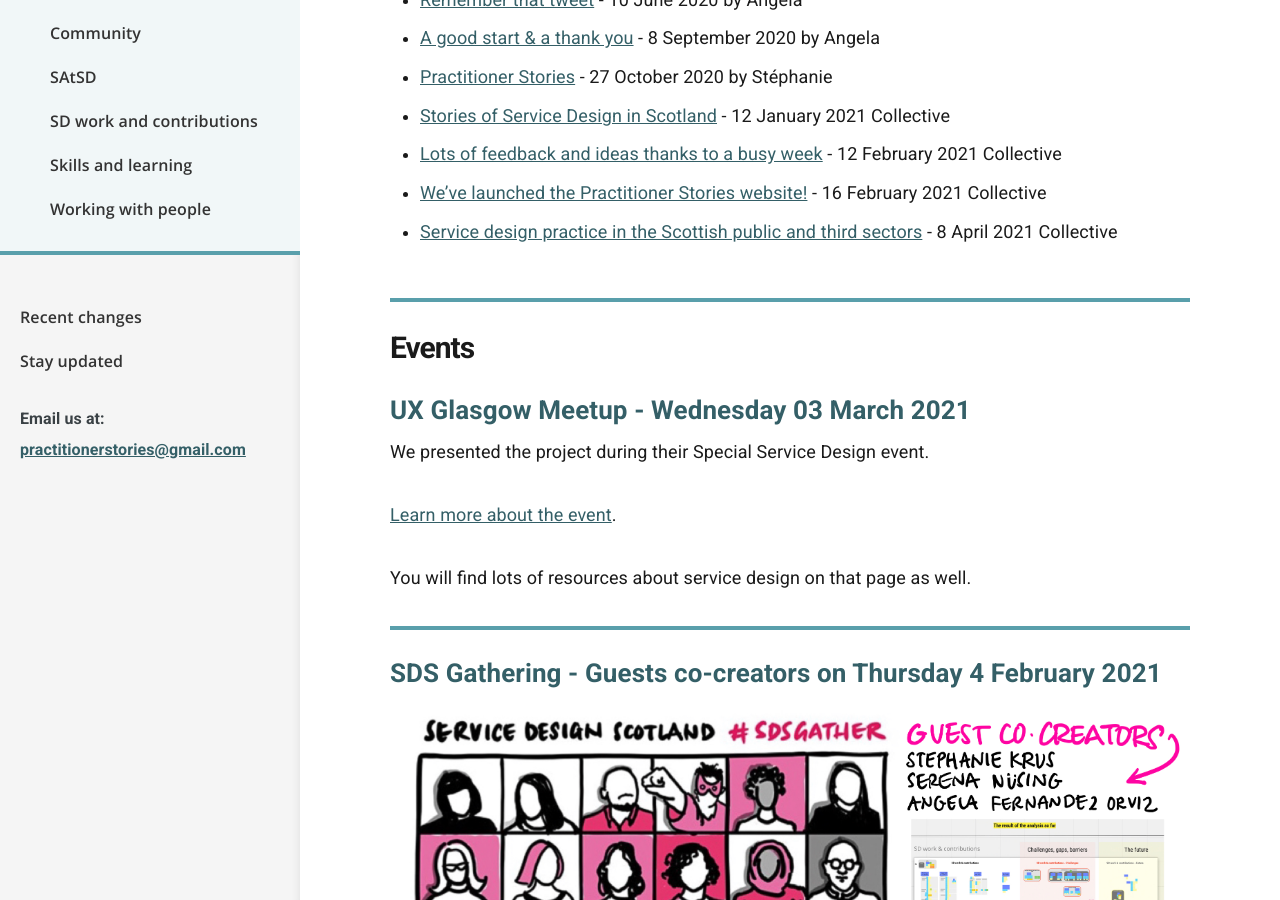
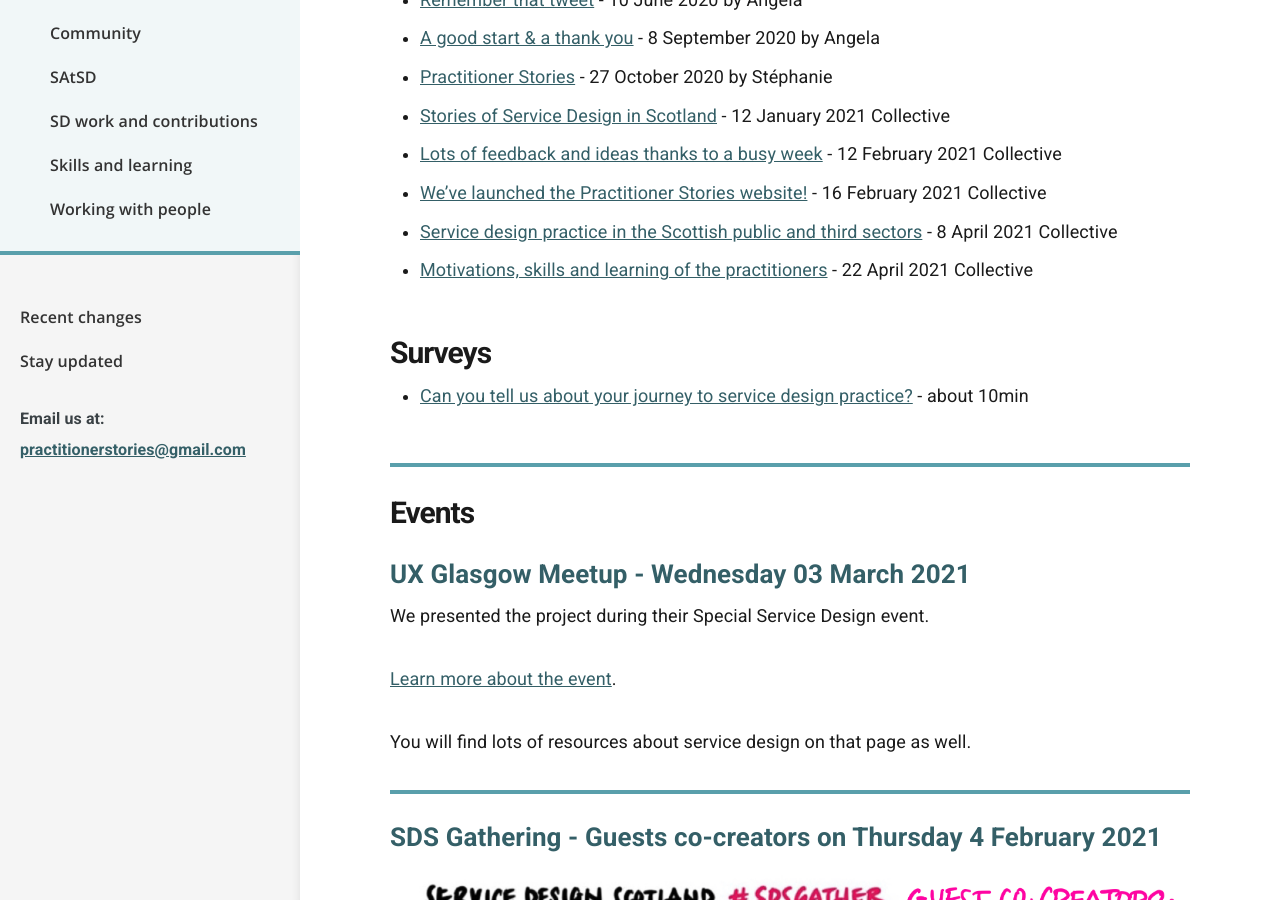
Before and after one commit to stephanie-K/practitioner-stories, a Jekyll site: the page built from comms.md, in a window 1280 px wide and 900 px high, scrolled down 382 px. Built offline with Jekyll 4.4.1, drawn with Linux system fonts in a browser that asks for light colours.

Commit message:
add survey and latest Medium post

```diff
--- a/comms.md
+++ b/comms.md
@@ -13,6 +13,12 @@ You will find our Medium stories here where we write about the project and the e
     <li><a href="https://practitionerstories.medium.com/lots-of-feedback-and-ideas-thanks-to-a-busy-week-d18c02915b0a" target="_blank">Lots of feedback and ideas thanks to a busy week</a>  - 12 February 2021 Collective</li>
     <li><a href="https://practitionerstories.medium.com/weve-launched-the-practitioner-stories-website-944e260e97ec" target="_blank">We’ve launched the Practitioner Stories website!</a>  - 16 February 2021 Collective</li>
     <li><a href="https://practitionerstories.medium.com/service-design-practice-in-the-scottish-public-and-third-sectors-5b2090352ab" target="_blank">Service design practice in the Scottish public and third sectors</a> - 8 April 2021 Collective</li>
+    <li><a href="https://practitionerstories.medium.com/motivations-skills-and-learning-of-the-practitioners-9dc5c8291da4" target="_blank">Motivations, skills and learning of the practitioners</a> - 22 April 2021 Collective</li>
+</ul>
+
+## Surveys
+<ul>
+ <li><a href="https://forms.gle/NGjX3kewrfFUX7hEA" target="_blank">Can you tell us about your journey to service design practice?</a> - about 10min</li>
 </ul>
 
 <h2 class="top-line">Events</h2>
```
